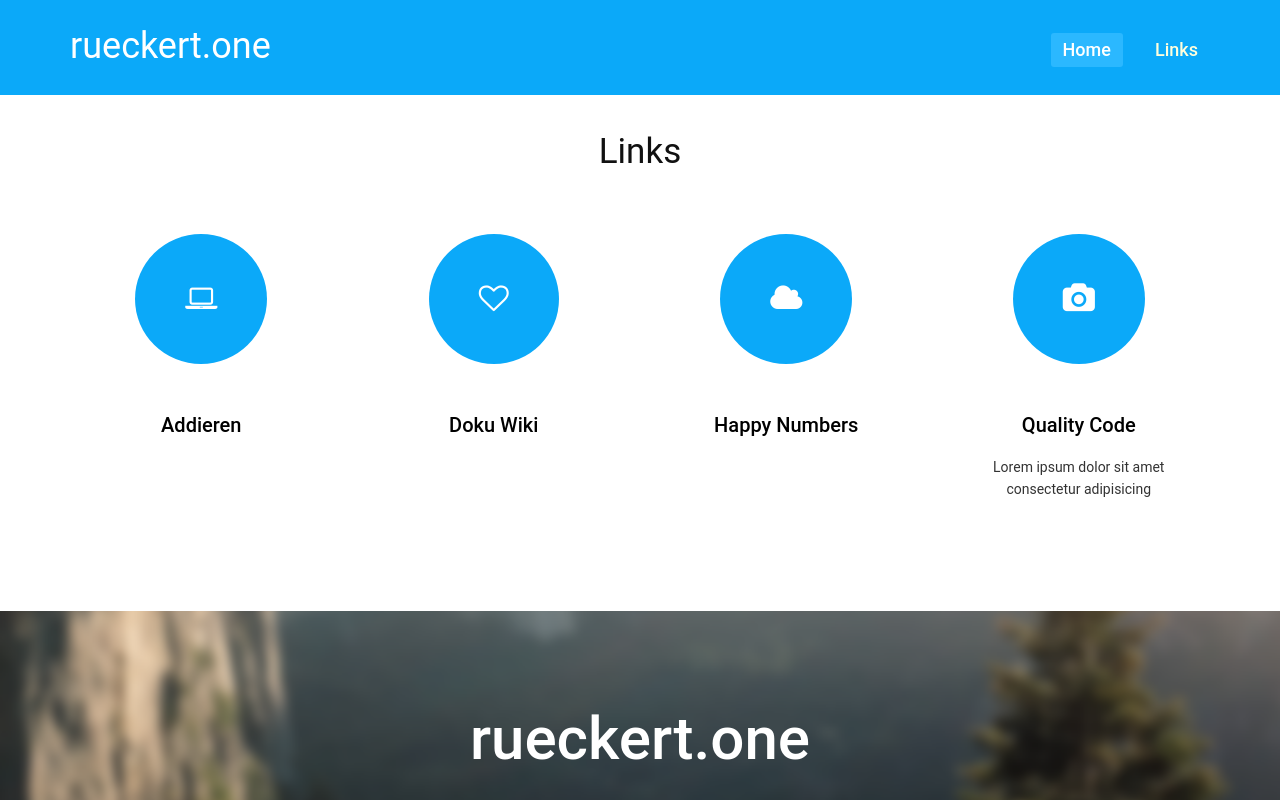
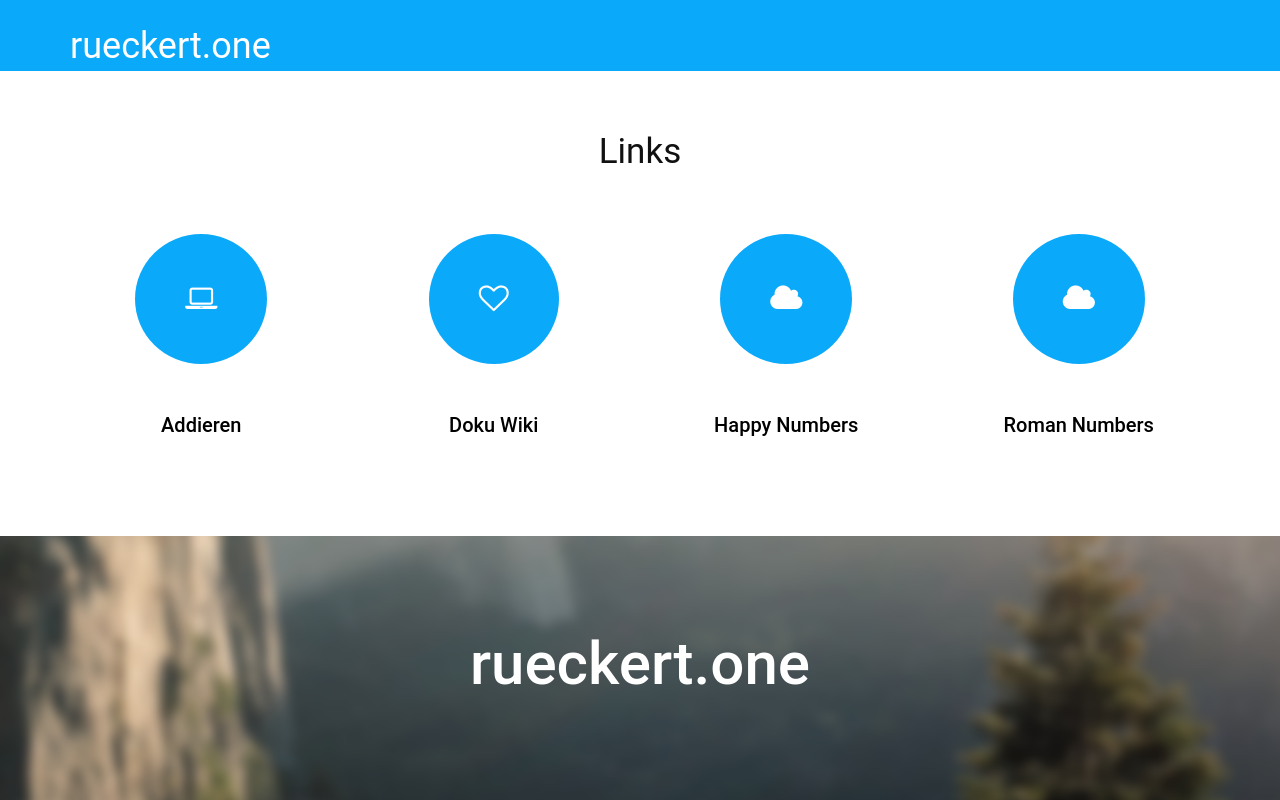
Before and after one commit to rjr910/ideas2, a plain HTML site: page index.html in a window 1280 px wide. Shown: the top 800 px of the page. Drawn offline with Linux system fonts and the light colour scheme.

Commit message:
Added Link in Index for Roman Numbers Page

```diff
--- a/css/style.css
+++ b/css/style.css
@@ -38,7 +38,7 @@ h6 {
 
 h1{
   font-size: 36px;
-  color:#fff;
+  /*color:#fff;*/
 }
 
 h2{
@@ -875,3 +875,7 @@ ul.social-network li a {
   text-align: center;
   padding-top: 12px;
 }
+
+#romanNumber{
+  word-wrap: break-word;
+}
--- a/index.html
+++ b/index.html
@@ -29,8 +29,8 @@
                 </div>
                 <div class="collapse navbar-collapse navbar-right">
                     <ul class="nav navbar-nav">
-                        <li class="active"><a href="#header">Home</a></li>
-                        <li><a href="#subpages">Links</a></li>
+                        <!--<li class="active"><a href="#header">Home</a></li>-->
+                        <!--<li><a href="#subpages">Links</a></li>-->
                         <!--<li><a href="#gallery">Gallery</a></li>
                         <li><a href="#pricing">Price & Plan</a></li>
                         <li><a href="#our-team">Our Team</a></li>
@@ -167,9 +167,10 @@
 				<div class="col-md-3 wow fadeInLeft" data-wow-offset="0" data-wow-delay="0.3s">
 					<div class="text-center">
 						<div class="hi-icon-wrap hi-icon-effect">
-							<i class="fa fa-camera"></i>
-							<h2>Quality Code</h2>
-							<p>Lorem ipsum dolor sit amet consectetur adipisicing</p>
+							<a href="romanNumbers.html">
+							<i class="fa fa-cloud"></i>
+							<h2>Roman Numbers</h2>
+							</a>
 						</div>
 					</div>
 				</div>
```
Also changed, not shown: happyNumbers.html (+0 -3 lines).
